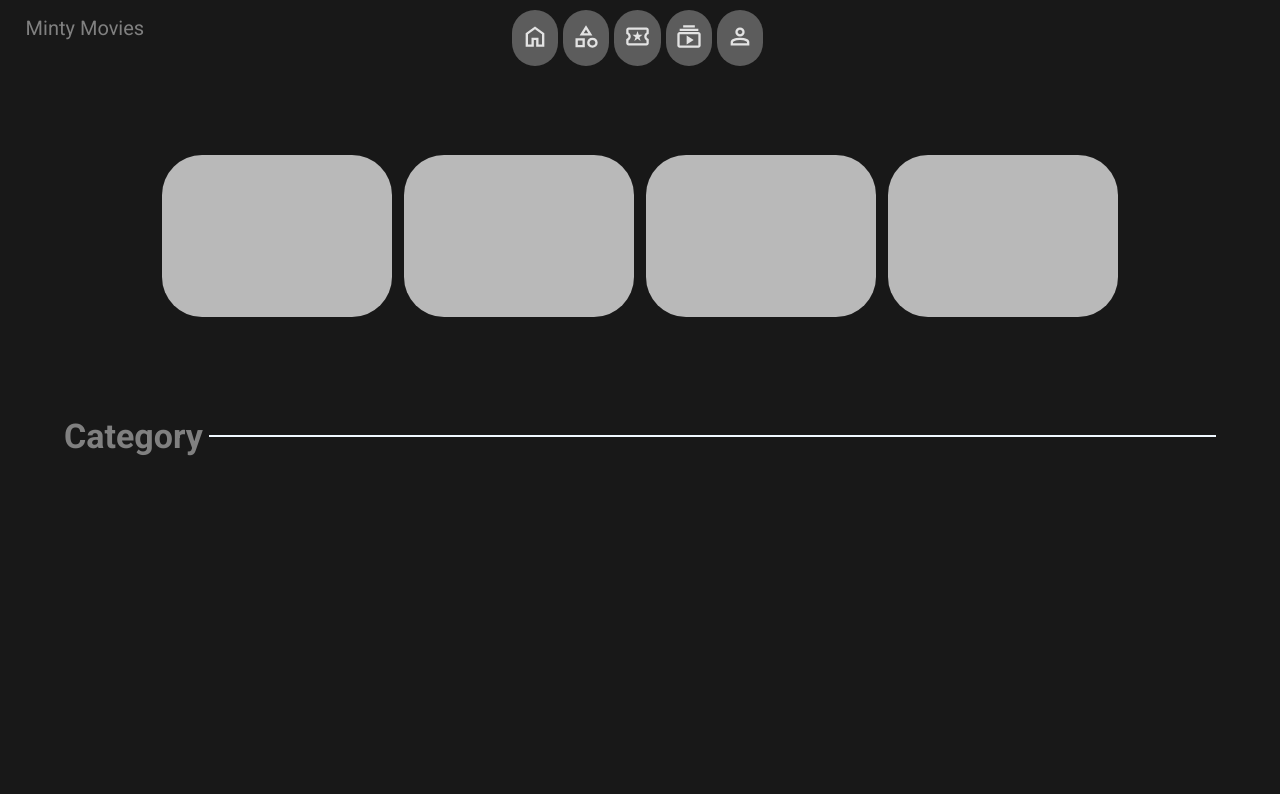
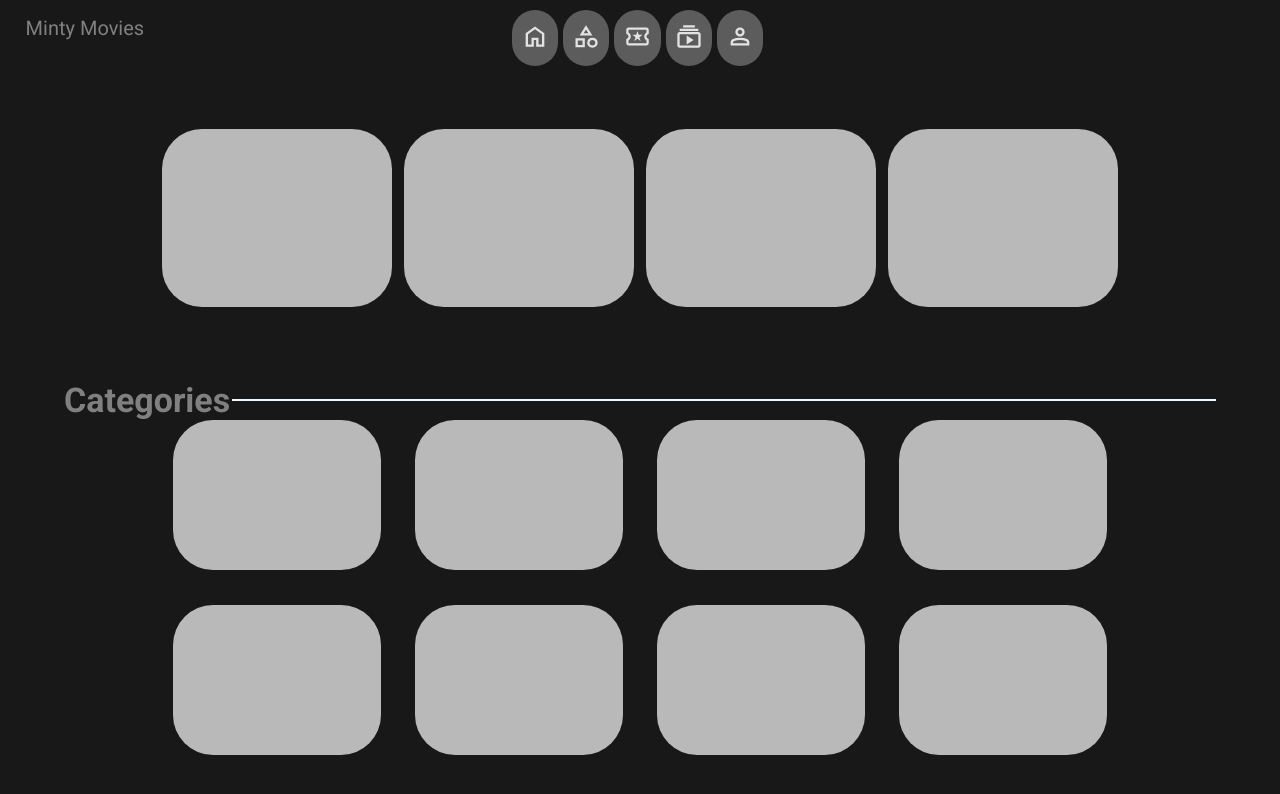
Before and after one commit to jakoofficial/MiniSvende, a SvelteKit app in the folder Project/MintyMovies/: page / in a window 1280 px wide. Shown: the top 794 px of the page. Built offline with nearby package versions, Linux system fonts and the light colour scheme.

Commit message:
Added categories to the front page and is now set up and ready for data

```diff
--- a/Project/MintyMovies/src/lib/css/style.css
+++ b/Project/MintyMovies/src/lib/css/style.css
@@ -92,6 +92,7 @@ section {
     align-content: center;
     text-align: center;
     border-radius: 15px;
+    font-size: 16px;
 
 }
 
--- a/Project/MintyMovies/src/routes/+page.svelte
+++ b/Project/MintyMovies/src/routes/+page.svelte
@@ -12,8 +12,18 @@
 	</div>
 	<div id="categories">
 		<div id="catTitle">
-			<h1>Category</h1>
+			<h1>Categories</h1>
 			<span></span>
+		</div>
+		<div id="CatCapsules">
+			<div class="capsule"></div>
+			<div class="capsule"></div>
+			<div class="capsule"></div>
+			<div class="capsule"></div>
+			<div class="capsule"></div>
+			<div class="capsule"></div>
+			<div class="capsule"></div>
+			<div class="capsule"></div>
 		</div>
 	</div>
 </div>
@@ -28,11 +38,11 @@
 	/* Recommendations */
 	#recommended {
 		width: 100%;
-		height: 50%;
+		height: 45%;
 		align-content: center;
 	}
 	#carosel {
-        height: 45%;
+		height: 55%;
 		margin: auto;
 		width: 100%;
 		justify-content: center;
@@ -47,22 +57,48 @@
 	}
 
 	/* Categories */
+
     #categories {
-		min-height: 50%;
+    display: flex;
+    flex-direction: column;
+    height: 50vh; /* Optional: Set a max height if needed */
+    width: 100%;
 }
+
 #categories #catTitle {
     width: 100%;
     display: flex;
-		align-content: center;
+    align-items: center; /* Vertically centers title and line */
 }
+
 #categories #catTitle h1 {
     min-width: 5%;
     margin-right: 10px;
 }
+
 #categories #catTitle span {
     margin: auto 0px;
     width: 90%;
     background-color: aliceblue;
     height: 2px;
 }
+
+#categories #CatCapsules {
+    width: 100%;
+    margin: auto;
+    gap: 3%;
+    display: flex;
+    justify-content: center;
+    flex-wrap: wrap;
+    flex-grow: 1; /* Takes remaining space */
+}
+
+#categories #CatCapsules .capsule {
+    background-color: rgb(185, 185, 185);
+    width: 18%;
+    border-radius: 40px;
+    margin: 0 0 25px 0;
+    /* Remove height: 100%; to allow natural sizing */
+    aspect-ratio: 2;
+}
 </style>
```
Lines whose indentation alone changed are shown as unchanged.
